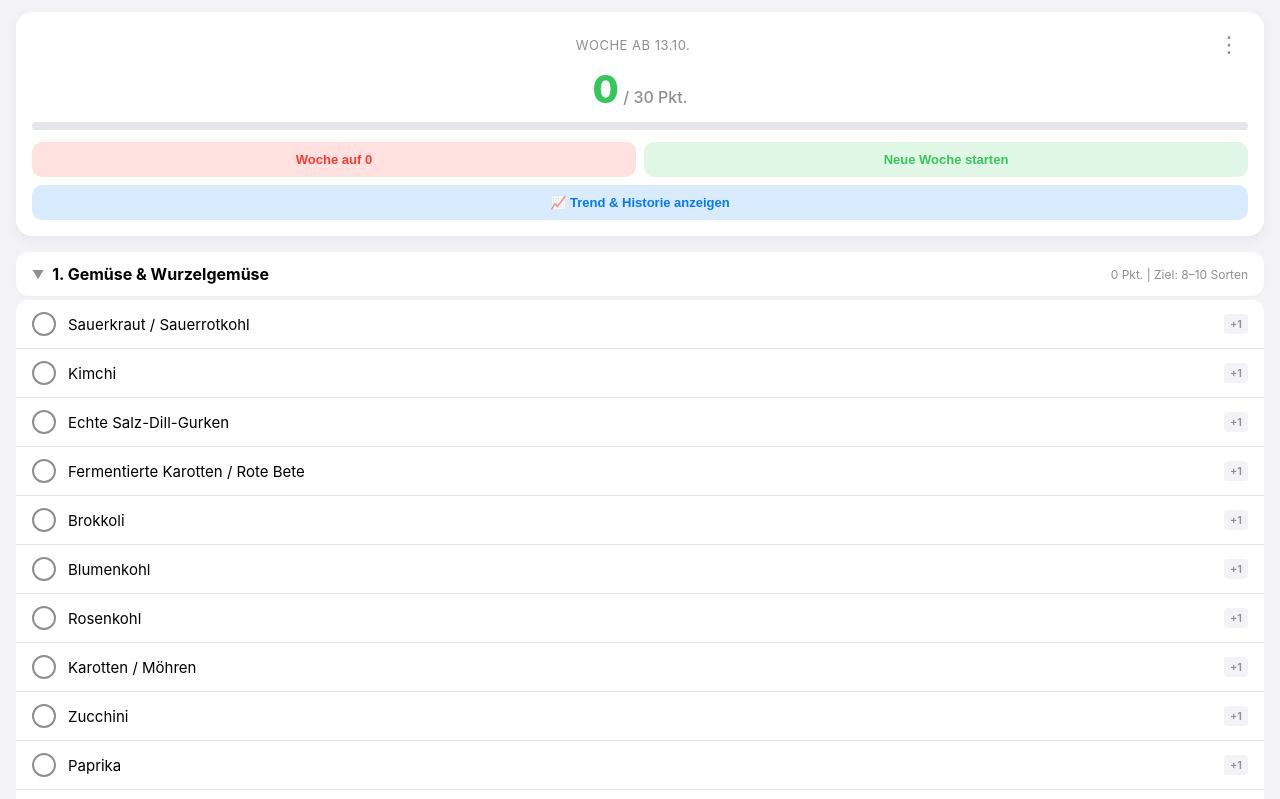
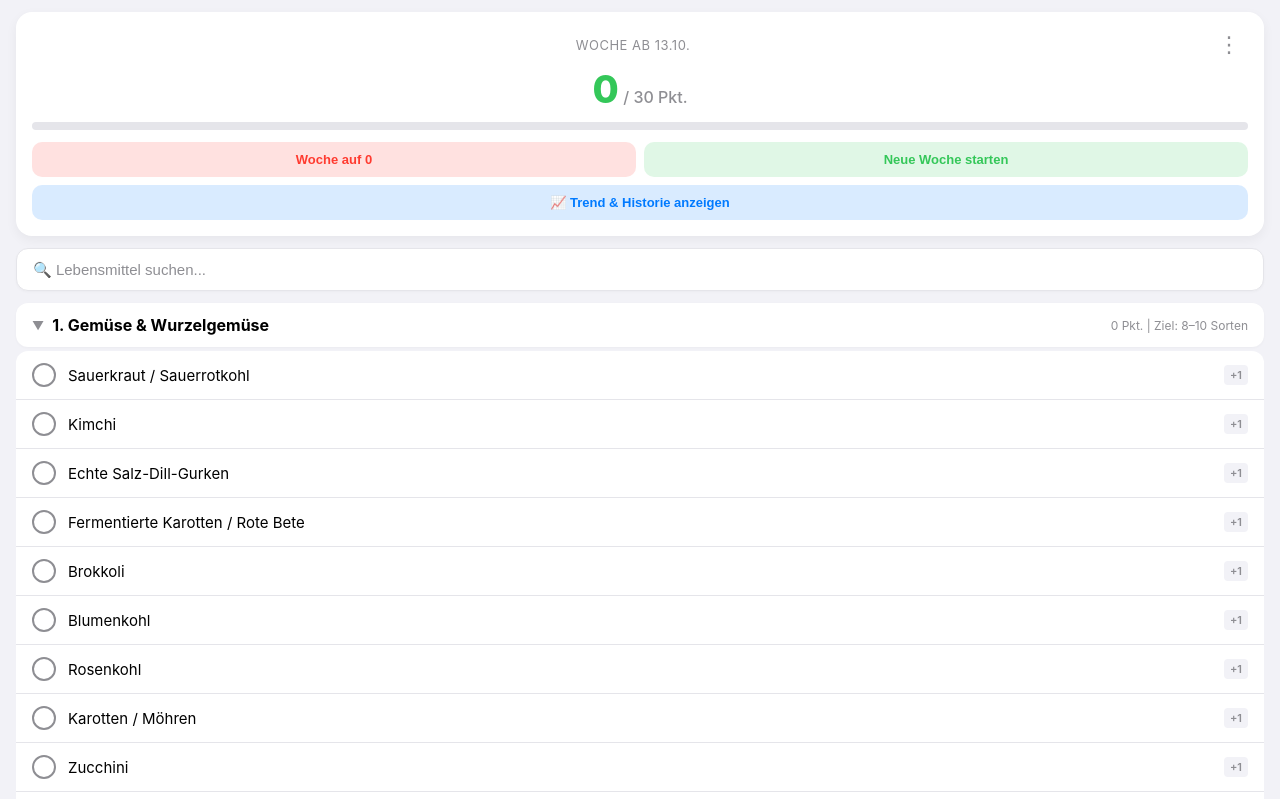
Before and after one commit to hendoc232/plant-points, a plain HTML site: page index.html in a window 1280 px wide. Shown: the top 799 px of the page. Drawn offline with Linux system fonts and the light colour scheme.

Commit message:
Implement search functionality and style updates
Added a search bar for filtering items and adjusted layout styles.

```diff
--- a/index.html
+++ b/index.html
@@ -54,7 +54,7 @@
             border-radius: 16px;
             padding: 16px;
             margin-top: 12px;
-            margin-bottom: 16px;
+            margin-bottom: 12px;
             text-align: center;
             box-shadow: 0 4px 12px rgba(0,0,0,0.05);
             position: sticky;
@@ -144,6 +144,29 @@
             margin-top: 8px;
             background-color: rgba(0, 122, 255, 0.15);
             color: #007AFF;
+        }
+
+        /* SEARCH BAR */
+        .search-container {
+            margin-bottom: 12px;
+        }
+
+        .search-input {
+            width: 100%;
+            box-sizing: border-box;
+            padding: 12px 16px;
+            border-radius: 12px;
+            border: 1px solid var(--border);
+            background-color: var(--card-bg);
+            color: var(--text);
+            font-size: 15px;
+            outline: none;
+            box-shadow: 0 1px 3px rgba(0,0,0,0.03);
+            -webkit-appearance: none;
+        }
+
+        .search-input::placeholder {
+            color: var(--subtext);
         }
 
         /* Trend Modal / Container */
@@ -335,6 +358,13 @@
             font-weight: 600;
         }
 
+        .no-results {
+            text-align: center;
+            color: var(--subtext);
+            padding: 24px 16px;
+            font-size: 14px;
+        }
+
         /* MODAL STYLES FÜR README / HILFE */
         .modal-overlay {
             display: none;
@@ -433,6 +463,11 @@
         <div class="score-title" style="text-align: left; margin-bottom: 8px;">Punkte-Entwicklung</div>
         <div class="chart-wrapper" id="chartWrapper"></div>
         <div class="legend" id="legend"></div>
+    </div>
+
+    <!-- SUCHFELD -->
+    <div class="search-container">
+        <input type="text" id="searchInput" class="search-input" placeholder="🔍 Lebensmittel suchen..." oninput="renderApp()">
     </div>
 
     <!-- MAIN FOOD LIST -->
@@ -572,19 +607,31 @@
         function renderApp() {
             document.getElementById('weekStartDate').innerText = weekStartDate;
             const container = document.getElementById('app');
+            const query = (document.getElementById('searchInput')?.value || '').toLowerCase().trim();
             container.innerHTML = '';
+
             let totalScore = 0;
+            let totalVisibleItems = 0;
 
             categories.forEach((cat, catIdx) => {
                 let catScore = 0;
 
+                // Gesamte Punkte berechnen
                 cat.items.forEach((item, itemIdx) => {
                     const id = `${catIdx}_${itemIdx}`;
                     if (state[id]) catScore += item.pts;
                 });
                 totalScore += catScore;
 
-                const isCollapsed = !!collapsedCats[catIdx];
+                // Gefilterte Items für die Anzeige
+                const matchingItems = cat.items.map((item, itemIdx) => ({ ...item, originalIdx: itemIdx }))
+                    .filter(item => item.name.toLowerCase().includes(query));
+
+                if (matchingItems.length > 0) {
+                    totalVisibleItems += matchingItems.length;
+
+                    // Wenn gesucht wird, automatisch alle treffennden Kategorien ausklappen
+                    const isCollapsed = query.length > 0 ? false : !!collapsedCats[catIdx];
 
                     // HEADER
                     const header = document.createElement('div');
@@ -604,8 +651,8 @@
                     const card = document.createElement('div');
                     card.className = `category-card ${isCollapsed ? 'collapsed' : ''}`;
 
-                cat.items.forEach((item, itemIdx) => {
-                    const id = `${catIdx}_${itemIdx}`;
+                    matchingItems.forEach((item) => {
+                        const id = `${catIdx}_${item.originalIdx}`;
                         const isChecked = !!state[id];
 
                         const row = document.createElement('div');
@@ -624,7 +671,12 @@
                     });
 
                     container.appendChild(card);
+                }
             });
+
+            if (query.length > 0 && totalVisibleItems === 0) {
+                container.innerHTML = `<div class="no-results">Kein Lebensmittel für „${query}“ gefunden.</div>`;
+            }
 
             document.getElementById('totalScore').innerText = totalScore % 1 === 0 ? totalScore : totalScore.toFixed(2);
             const pct = Math.min((totalScore / 30) * 100, 100);
```
Lines whose indentation alone changed are shown as unchanged.
